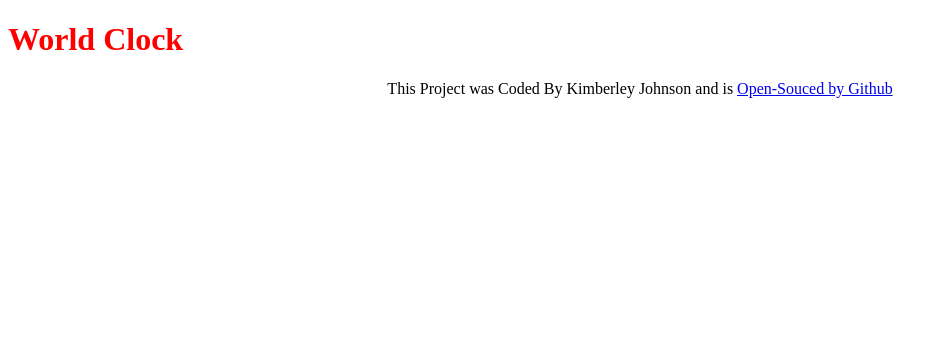
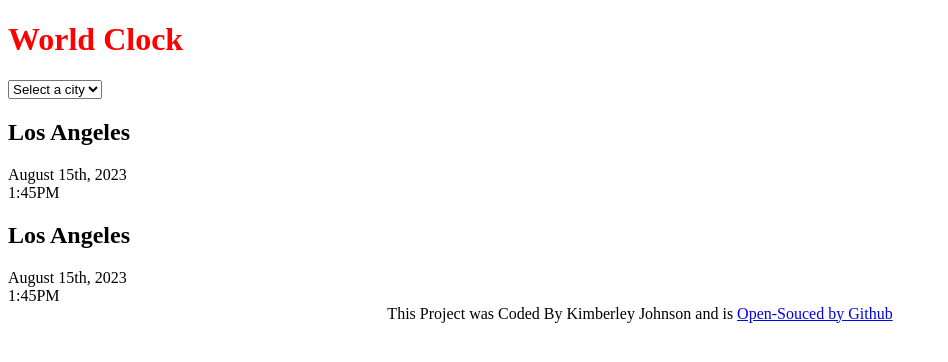
Before and after one commit to kimjaydot/world-clock-app, a plain HTML site: page index.html in a window 1280 px wide. Shown: the whole page, without its empty margins (0-948 px from the left). Drawn offline with Linux system fonts and the light colour scheme.

Commit message:
updated select and options

```diff
--- a/index.html
+++ b/index.html
@@ -8,13 +8,35 @@
     <link rel="stylesheet" href="css/style.css" />
   </head>
   <body>
-    <h1>World Clock</h1>
+    <div class="container">
+      <h1>World Clock</h1>
+      <select name="" id="">
+        <option value="">Select a city</option>
+        <option value="">New York</option>
+        <option value="">London</option>
+        <option value="">Auckland</option>
+      </select>
+    </div>
+
+    <div class="city">
+      <h2>Los Angeles</h2>
+      <div class="date">August 15th, 2023</div>
+      <div class="time">1:45PM</div>
+    </div>
+
+    <div class="city">
+      <h2>Los Angeles</h2>
+      <div class="date">August 15th, 2023</div>
+      <div class="time">1:45PM</div>
+    </div>
+
     <footer>
       This Project was Coded By Kimberley Johnson and is
       <a href="https://github.com/kimjaydot/world-clock-app" target="_blank"
         >Open-Souced by Github</a
       >
     </footer>
+
     <script src="javascript/index.js"></script>
   </body>
 </html>
```
